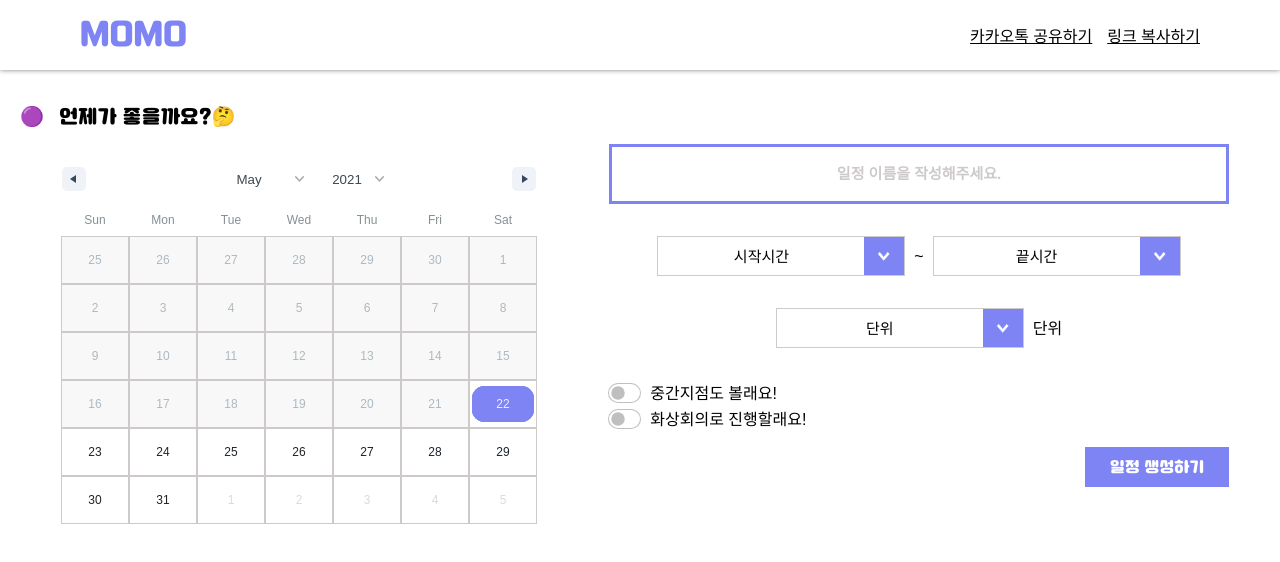
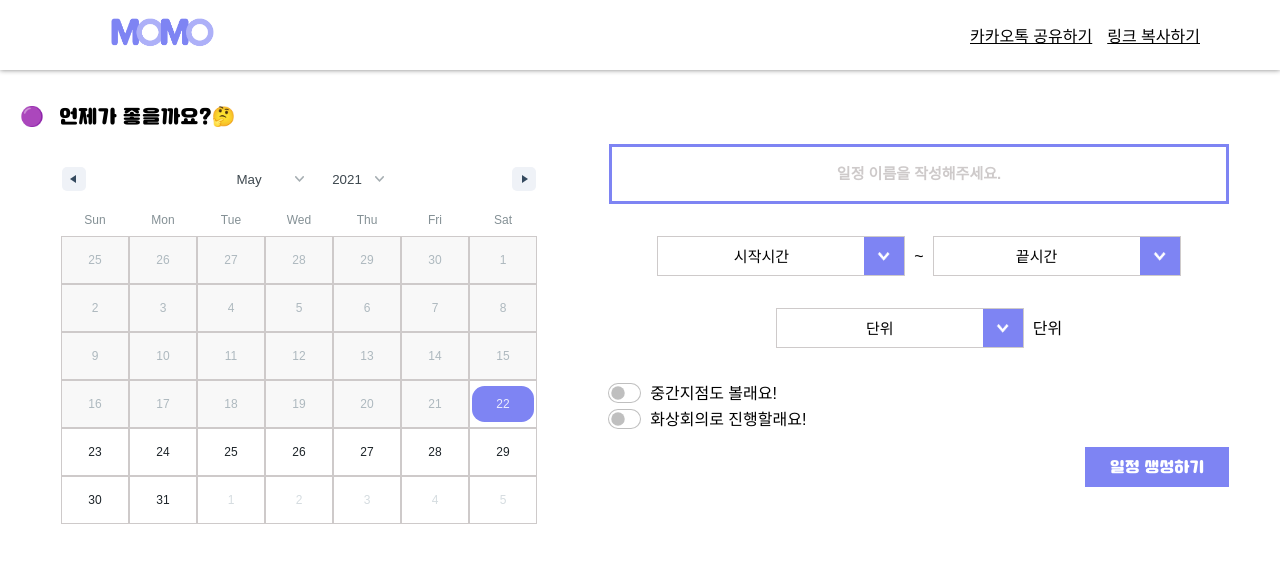
Before and after one commit to Modu-Moija/momo-front, a React (Create React App) app: page / in a window 1280 px wide. Shown: the top 562 px of the page. Built offline with nearby package versions, Linux system fonts and the light colour scheme; a web font is replaced by a local one.

Commit message:
header icon

```diff
--- a/src/Components/Header.tsx
+++ b/src/Components/Header.tsx
@@ -2,6 +2,7 @@ import React, { useState } from 'react';
 import "../scss/component/_header.scss";
 import ArrowBackIosIcon from '@material-ui/icons/ArrowBackIos';
 import {useArrowState, useArrowDispatch} from '../Main/Model/ArrowModel';
+import logo from "../img/logo.png"
 
 const Header = () => {
 	const arrowShow = useArrowState();
@@ -18,7 +19,10 @@ const Header = () => {
 				</div>
 			}
 			<div className="header-con">
-				<div className="title">MOMO</div>
+				{/* <div className="title">MOMO</div> */}
+				<div className="title">
+					<img src={logo} alt="logo" />
+				</div>
 				<div className="share-con">
 					<button className="kakao-share">카카오톡 공유하기</button>
 					<button className="link-copy">링크 복사하기</button>
--- a/src/Pages/Setting.tsx
+++ b/src/Pages/Setting.tsx
@@ -15,25 +15,19 @@ const Setting = () => {
 	const [start, setStart] = useState("");
 	const [end, setEnd] = useState("");
 	const [gap, setGap] = useState("");
-	const [range, setRange] = useState(
+	const [range, setRange] = useState([
 		{
-			selection1: {
-				startDate: new Date(), // default를 빈 값으로 하고 싶은데,,,,
-				endDate: new Date(),
-				key: 'selection1', // 변수
-			},
-			selection2: {
-				startDate: new Date(),
-				endDate: new Date(),
-				key: 'selection2',
-			},
-			selection3: {
-				startDate: new Date(),
-				endDate: new Date(),
-				key: 'selection3',
-			}
+			startDate: new Date(), // default를 빈 값으로 하고 싶은데,,,,
+			endDate: new Date(),
+			key : 'selection',
+			// key: `selection${id}`, // 변수
 		}
-	);
+	]);
+
+	const handleRange = (item : any) => {
+		setRange([item.selection]);
+		console.log(item);
+	}
 
 	// 일정이름
 	const handleTitleChange = (e : any) => {
@@ -92,8 +86,8 @@ const Setting = () => {
 			<div className="create-setting">
 				<div className="create-calender">
 					<DateRange
-						onChange={item => setRange({ ...range, ...item })}
-						ranges={[range.selection1, range.selection2, range.selection3]}
+						onChange={handleRange}
+						ranges={range}
 						rangeColors={["#7E84F3", "#7E84F3", "#7E84F3"]}
 						color={"#7E84F3"}
 						disabledDay={handleDisabled}
--- a/src/scss/component/_header.scss
+++ b/src/scss/component/_header.scss
@@ -2,49 +2,56 @@
 @import "../base/mixin";
 @import "../base/font";
 
-
-header{
+header {
   width: 100%;
   height: 6vh;
   box-shadow: 0 0 5px #{$shadow_gray};
   display: flex;
   padding: 0 15px;
   z-index: 100;
-	@include desktop(){
+  @include desktop() {
     height: 70px;
     padding: 0 80px;
   }
-	&>div{
+  & > div {
     display: flex;
     align-items: center;
     justify-content: space-between;
   }
-	.left-arrow{
+  .left-arrow {
     flex-shrink: 0;
   }
-	.header-con{
+  .header-con {
     width: 100%;
   }
-	.title{
-		font-family: 'Dabanggu', sans-serif;
-		font-size: 1.4rem;
-		font-weight: 400;
-		color: #{$purple};
-		@include desktop(){
-			font-size: 2rem;
+  .title {
+    // font-family: 'Dabanggu', sans-serif;
+    // font-size: 1.4rem;
+    // font-weight: 400;
+    // color: #{$purple};
+    // @include desktop(){
+    // 	font-size: 2rem;
+    // }
+    img {
+      width: auto;
+      height: 33px;
+      @include desktop() {
+        width: auto;
+        height: 55px;
       }
     }
-	.share-con{
+  }
+  .share-con {
     display: flex;
   }
-	.share-con>button{
+  .share-con > button {
     font-size: 0.7rem;
     text-decoration: underline;
     margin-right: 15px;
-		&:last-of-type{
+    &:last-of-type {
       margin-right: 0;
     }
-		@include desktop(){
+    @include desktop() {
       font-size: 1rem;
     }
     flex-shrink: 0;
```
Also changed, not shown: src/scss/base/_reset.scss (+13 -11 lines), src/img/logo.png (renamed from public/logo.png). Lines whose indentation alone changed are shown as unchanged.
